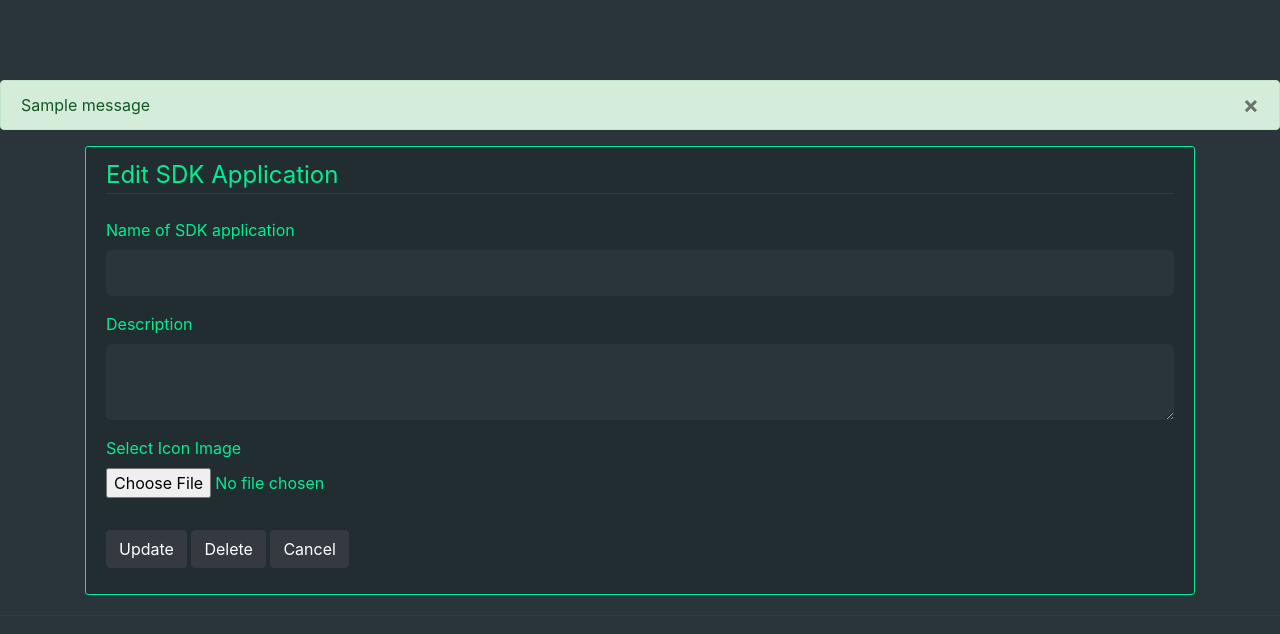
After one commit to rmountjoy92/VectorCloud, a Flask app: template vectorcloud/templates/edit_application.html in a window 1280 px wide. The commit adds this page. Shown: the top 634 px of the page. Run offline with Flask 2, Linux system fonts and the light colour scheme; a user stored in the database is signed in; tables that the repository leaves empty hold one stand-in row (values such as "Sample post"); the template is opened without the code that fills it: values that come from a table or form of the project are taken from there, most other values are stand-ins (such as "Sample title", 1, 10 or a date in 2020); one stand-in notice (Sample message) is shown; parts of the project's set-up code (start-up, migrations or seed data) failed here and were passed over; some libraries are stand-ins or nearby versions.

Commit message:
Added apps organization

```diff
--- a/vectorcloud/__init__.py
+++ b/vectorcloud/__init__.py
@@ -8,9 +8,6 @@ from flask_login import LoginManager
 
 app = Flask(__name__)
 app.config['SECRET_KEY'] = '66532a62c4048f976e22a39638b6f10e'
-UPLOAD_FOLDER = '/path/to/the/uploads'
-ALLOWED_EXTENSIONS = set(['py'])
-app.config['UPLOAD_FOLDER'] = UPLOAD_FOLDER
 app.config['SQLALCHEMY_DATABASE_URI'] = 'sqlite:///site.db'
 db = SQLAlchemy(app)
 bcrypt = Bcrypt(app)
--- a/vectorcloud/forms.py
+++ b/vectorcloud/forms.py
@@ -1,23 +1,24 @@
 #!/usr/bin/env python3
 
 from flask_wtf import FlaskForm
-from wtforms import StringField, PasswordField, SubmitField, BooleanField
+from flask_wtf.file import FileField, FileAllowed
+from wtforms import StringField, PasswordField, SubmitField, BooleanField, TextAreaField
 from wtforms.validators import DataRequired, Length, EqualTo, ValidationError
 from vectorcloud.models import User
 
 
 class CommandForm(FlaskForm):
-    command = StringField('Enter a robot. command:',
+    command = StringField('Enter a robot. command',
                           validators=[DataRequired()])
 
     submit = SubmitField('Stage')
 
 
 class RegisterForm(FlaskForm):
-    username = StringField('Username:', validators=[
+    username = StringField('Username', validators=[
                            DataRequired(), Length(min=2, max=20)])
 
-    password = PasswordField('Password:', validators=[DataRequired()])
+    password = PasswordField('Password', validators=[DataRequired()])
 
     confirm_password = PasswordField('Confirm Password',
                                      validators=[DataRequired(), EqualTo('password')])
@@ -31,10 +32,27 @@ class RegisterForm(FlaskForm):
 
 
 class LoginForm(FlaskForm):
-    username = StringField('Username:', validators=[DataRequired()])
+    username = StringField('Username', validators=[DataRequired()])
 
     password = PasswordField('Password', validators=[DataRequired()])
 
     submit = SubmitField('Login')
 
     remember = BooleanField('Remember Me')
+
+
+class UploadScript(FlaskForm):
+    script_name = StringField('Name of SDK application',
+                              validators=[DataRequired()])
+
+    description = TextAreaField('Description')
+
+    script = FileField('Select Python File',
+                       validators=[FileAllowed(['py'])])
+
+    icon = FileField('Select Icon Image',
+                     validators=[FileAllowed(['jpg', 'png'])])
+
+    upload = SubmitField('Upload')
+
+    update = SubmitField('Update')
--- a/vectorcloud/routes.py
+++ b/vectorcloud/routes.py
@@ -4,16 +4,18 @@ import multiprocessing
 # import io
 # import json
 # import sys
-# import os
+import os
 import time
+import secrets
+import importlib
 import anki_vector
 from flask import render_template, url_for, redirect, flash, request
 from flask_login import login_user, logout_user, current_user
 # from werkzeug.utils import secure_filename
-# from PIL import Image
-from vectorcloud.forms import CommandForm, RegisterForm, LoginForm
-from vectorcloud.models import Command, Output, User
-from vectorcloud import app, ALLOWED_EXTENSIONS, db, bcrypt
+from PIL import Image
+from vectorcloud.forms import CommandForm, RegisterForm, LoginForm, UploadScript
+from vectorcloud.models import Command, Output, User, Application
+from vectorcloud import app, db, bcrypt
 from anki_vector import util
 
 
@@ -106,18 +108,20 @@ def check_valid_login():
 @app.route("/")
 @app.route("/home", methods=['GET', 'POST'])
 def home():
+    app_list = Application.query.all()
     form = CommandForm()
     if form.validate_on_submit():
         robot_command = Command(command=form.command.data)
         db.session.add(robot_command)
         db.session.commit()
-        return redirect("/")
+        return redirect(url_for('home'))
     command_list = Command.query.all()
     p = multiprocessing.Process(target=get_stats, args=(output,))
     p.start()
     vector_status = output.get()
     return render_template('home.html', vector_status=vector_status,
-                           form=form, command_list=command_list)
+                           form=form, command_list=command_list,
+                           app_list=app_list)
     p.join()
 
 
@@ -128,14 +132,14 @@ def execute_commands():
         robot_do()
     else:
         flash('No command staged!', 'warning')
-    return redirect("/")
+    return redirect(url_for('home'))
 
 
 @app.route("/clear_commands")
 def clear_commands():
     db.session.query(Command).delete()
     db.session.commit()
-    return redirect("/")
+    return redirect(url_for('home'))
 
 
 @app.route("/undock")
@@ -144,7 +148,7 @@ def undock():
     args = anki_vector.util.parse_command_args()
     with anki_vector.Robot(args.serial) as robot:
         robot.behavior.drive_off_charger()
-    return redirect("/")
+    return redirect(url_for('home'))
 
 
 @app.route("/dock")
@@ -154,7 +158,7 @@ def dock():
     with anki_vector.Robot(args.serial) as robot:
         robot.behavior.drive_on_charger()
         time.sleep(1)
-    return redirect("/")
+    return redirect(url_for('home'))
 
 
 @app.route("/dock_cube")
@@ -225,7 +229,7 @@ def login():
             flash("Login Successful!", 'success')
             return redirect(url_for('home'))
         else:
-            flash("Login Unsuccessful. Check username and password.", 'success')
+            flash("Login Unsuccessful. Check username and password.", 'warning')
             return redirect(url_for('login'))
     return render_template(
         'login.html', title='Login', form=form)
@@ -236,6 +240,103 @@ def logout():
     logout_user()
     return redirect(url_for('login'))
 
+
+def save_script(form_script):
+    random_hex = secrets.token_hex(8)
+    file_name = random_hex + '.py'
+    script_path = os.path.join(app.root_path, 'scripts', file_name)
+    form_script.save(script_path)
+    return random_hex
+
+
+def save_icon(form_icon, random_hex):
+    _, f_ext = os.path.splitext(form_icon.filename)
+    file_name = random_hex + f_ext
+    icon_path = os.path.join(app.root_path, 'static/app_icons', file_name)
+
+    output_size = (125, 125)
+    i = Image.open(form_icon)
+    i.thumbnail(output_size)
+    i.save(icon_path)
+
+    return file_name
+
+
+@app.route("/upload", methods=['GET', 'POST'])
+def upload():
+    form = UploadScript()
+    if form.validate_on_submit():
+        if form.script.data:
+            random_hex = save_script(form.script.data)
+            if form.icon.data:
+                icon_fn = save_icon(form.icon.data, random_hex)
+            else:
+                icon_fn = 'default.jpg'
+            application = Application(hex_id=random_hex,
+                                      script_name=form.script_name.data,
+                                      description=form.description.data,
+                                      icon=icon_fn)
+            db.session.add(application)
+            db.session.commit()
+            flash("Application Saved!", 'success')
+            return redirect(url_for('home'))
+        else:
+            flash("No script uploaded", 'warning')
+        return redirect(url_for('upload'))
+    return render_template(
+        'upload.html', title='Upload', form=form)
+
+
+@app.route("/run_script/<script_hex_id>")
+def run_script(script_hex_id):
+    application = Application.query.filter_by(hex_id=script_hex_id).first()
+    script = script_hex_id + '.py'
+    script_path = os.path.join(app.root_path, 'scripts', script)
+    out = os.popen('python3 ' + script_path).read()
+    if out:
+        flash(application.script_name + ' ran succussfully! Output: ' + out,
+              'success')
+    else:
+        flash('Something is not right with your script.', 'warning')
+    return redirect(url_for('home'))
+
+
+@app.route("/edit_application/<script_id>", methods=['GET', 'POST'])
+def edit_application(script_id):
+    form = UploadScript()
+    application = Application.query.filter_by(id=script_id).first()
+    script_hex_id = application.hex_id
+    if form.validate_on_submit():
+        if form.icon.data:
+            icon_fn = save_icon(form.icon.data, script_hex_id)
+            application.icon = icon_fn
+        else:
+            icon_fn = 'default.jpg'
+            application.icon = icon_fn
+        application.script_name = form.script_name.data
+        application.description = form.description.data
+        db.session.merge(application)
+        db.session.commit()
+        flash('Application Edited!', 'success')
+        return redirect(url_for('home'))
+
+    return render_template(
+        'edit_application.html', title='Edit Application', form=form, script_id=script_id)
+
+
+@app.route("/delete_application/<script_id>", methods=['GET', 'POST'])
+def delete_application(script_id):
+    application = Application.query.filter_by(id=script_id).first()
+    script_fn = application.hex_id + '.py'
+    script_path = os.path.join(app.root_path, 'scripts', script_fn)
+    icon_path = os.path.join(app.root_path, 'static/app_icons', application.icon)
+    os.remove(script_path)
+    if application.icon != 'default.jpg':
+        os.remove(icon_path)
+    Application.query.filter_by(id=script_id).delete()
+    db.session.commit()
+    flash('Application Deleted!', 'success')
+    return redirect(url_for('home'))
     # ------------------------------------------------------------------------------
     # ------------------------------------------------------------------------------
     # VectorCloud code ends here; Anki remote_control code Starts here.
--- a/vectorcloud/static/main.css
+++ b/vectorcloud/static/main.css
@@ -96,3 +96,11 @@ a.article-title:hover {
   padding-left: 15px;
   padding-right: 15px;
 }
+
+a {
+    color: #00EE93;
+}
+
+a:hover {
+    color: white;
+}
--- /dev/null
+++ b/vectorcloud/templates/edit_application.html
@@ -0,0 +1,90 @@
+<!DOCTYPE html>
+<html>
+<head>
+    <!-- Required meta tags -->
+    <meta charset="utf-8">
+    <meta name="viewport" content="width=device-width, initial-scale=1, shrink-to-fit=no">
+
+    <!-- Bootstrap CSS -->
+    <link rel="stylesheet" href="https://maxcdn.bootstrapcdn.com/bootstrap/4.0.0/css/bootstrap.min.css" integrity="sha384-Gn5384xqQ1aoWXA+058RXPxPg6fy4IWvTNh0E263XmFcJlSAwiGgFAW/dAiS6JXm" crossorigin="anonymous">
+
+    <link rel="stylesheet" type="text/css" href="{{ url_for('static', filename='main.css') }}">
+
+    {% if title %}
+        <title>VectorCloud - {{ title }}</title>
+    {% else %}
+        <title>VectorCloud</title>
+    {% endif %}
+</head>
+<body>
+  <div>
+    {% with messages = get_flashed_messages(with_categories=true) %}
+      {% if messages %}
+        {% for category, message in messages %}
+          <div class="alert alert-{{ category }}">
+            <button type="button" class="close" data-dismiss="alert">&times;</button>
+            {{ message }}
+          </div>
+        {% endfor %}
+      {% endif %}
+    {% endwith %}
+  </div>
+  <div class="container">
+    <div class="content-section">
+        <form method="POST" action="" enctype="multipart/form-data">
+            {{ form.hidden_tag() }}
+            <fieldset class="form-group">
+                <legend class="border-bottom border-dark mb-4">Edit SDK Application</legend>
+                <div class="form-group">
+                    {{ form.script_name.label(class="form-control-label") }}
+                    {% if form.script_name.errors %}
+                        {{ form.script_name(class="form-control form-control-lg is-invalid") }}
+                        <div class="invalid-feedback">
+                            {% for error in form.script_name.errors %}
+                                <span>{{ error }}</span>
+                            {% endfor %}
+                        </div>
+                    {% else %}
+                        {{ form.script_name(class="form-control form-control-lg") }}
+                    {% endif %}
+                </div>
+                <div class="form-group">
+                    {{ form.description.label(class="form-control-label") }}
+                    {% if form.description.errors %}
+                        {{ form.description(class="form-control form-control-lg is-invalid") }}
+                        <div class="invalid-feedback">
+                            {% for error in form.description.errors %}
+                                <span>{{ error }}</span>
+                            {% endfor %}
+                        </div>
+                    {% else %}
+                        {{ form.description(class="form-control form-control-lg") }}
+                    {% endif %}
+                </div>
+                  <div class="form-group">
+                      {{ form.icon.label() }}
+                      {{ form.icon(class="form-control-file") }}
+                      {% if form.icon.error %}
+                        {% for error in form.icon.errors %}
+                            <span> class="text-danger">{{ error }}</span></br>
+                        {% endfor %}
+                      {% endif %}
+                    </div>
+            </fieldset>
+            <div class="form-group">
+                {{ form.update(class="btn btn-dark") }}
+                <a href="/delete_application/{{ script_id }}" class="btn btn-dark" role="button">Delete</a>
+                <a href="/home" class="btn btn-dark" role="button">Cancel</a>
+            </div>
+        </form>
+    </div>
+  </div>
+  <div class="border-top border-dark pt-3">
+  </div>
+    <!-- Optional JavaScript -->
+    <!-- jQuery first, then Popper.js, then Bootstrap JS -->
+    <script src="https://code.jquery.com/jquery-3.2.1.slim.min.js" integrity="sha384-KJ3o2DKtIkvYIK3UENzmM7KCkRr/rE9/Qpg6aAZGJwFDMVNA/GpGFF93hXpG5KkN" crossorigin="anonymous"></script>
+    <script src="https://cdnjs.cloudflare.com/ajax/libs/popper.js/1.12.9/umd/popper.min.js" integrity="sha384-ApNbgh9B+Y1QKtv3Rn7W3mgPxhU9K/ScQsAP7hUibX39j7fakFPskvXusvfa0b4Q" crossorigin="anonymous"></script>
+    <script src="https://maxcdn.bootstrapcdn.com/bootstrap/4.0.0/js/bootstrap.min.js" integrity="sha384-JZR6Spejh4U02d8jOt6vLEHfe/JQGiRRSQQxSfFWpi1MquVdAyjUar5+76PVCmYl" crossorigin="anonymous"></script>
+</body>
+</html>
--- a/vectorcloud/templates/layout.html
+++ b/vectorcloud/templates/layout.html
@@ -68,8 +68,8 @@
       </nav>
     </header>
     <main role="main" class="container">
-      <div class="row">
-        <div class="col-md-8">
+      <div class="row justify-content-md-center">
+        <div class="col-md-6">
           {% with messages = get_flashed_messages(with_categories=true) %}
             {% if messages %}
               {% for category, message in messages %}
```
Also changed, not shown: vectorcloud/models.py (+11 -0 lines), vectorcloud/scripts/5adebc69bd0cf4c0.py (added, +34 -0 lines), vectorcloud/templates/home.html (+20 -0 lines), vectorcloud/templates/upload.html (added, +98 -0 lines), README.md, vectorcloud/site.db (added), vectorcloud/static/app_icons/default.jpg (added).
